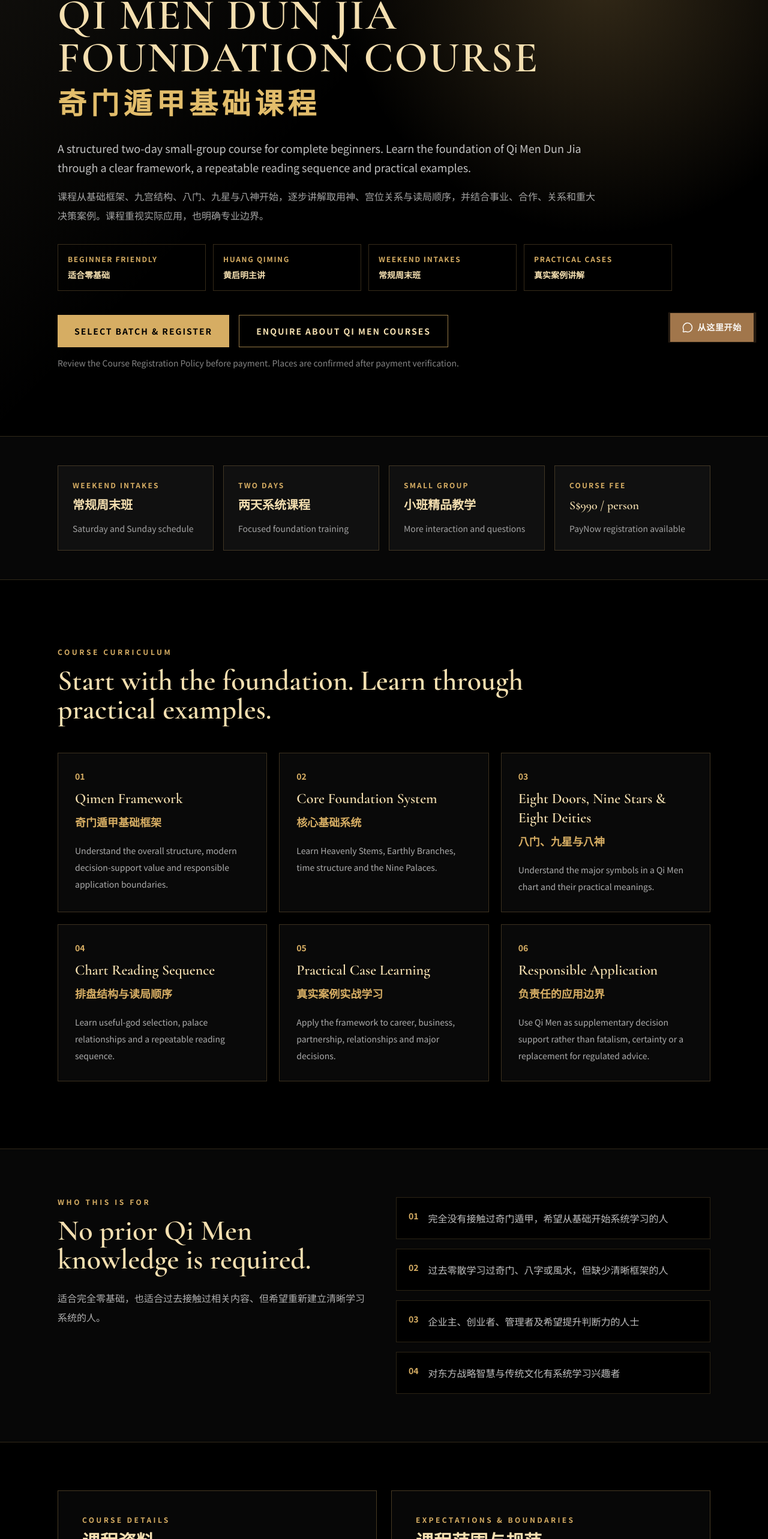
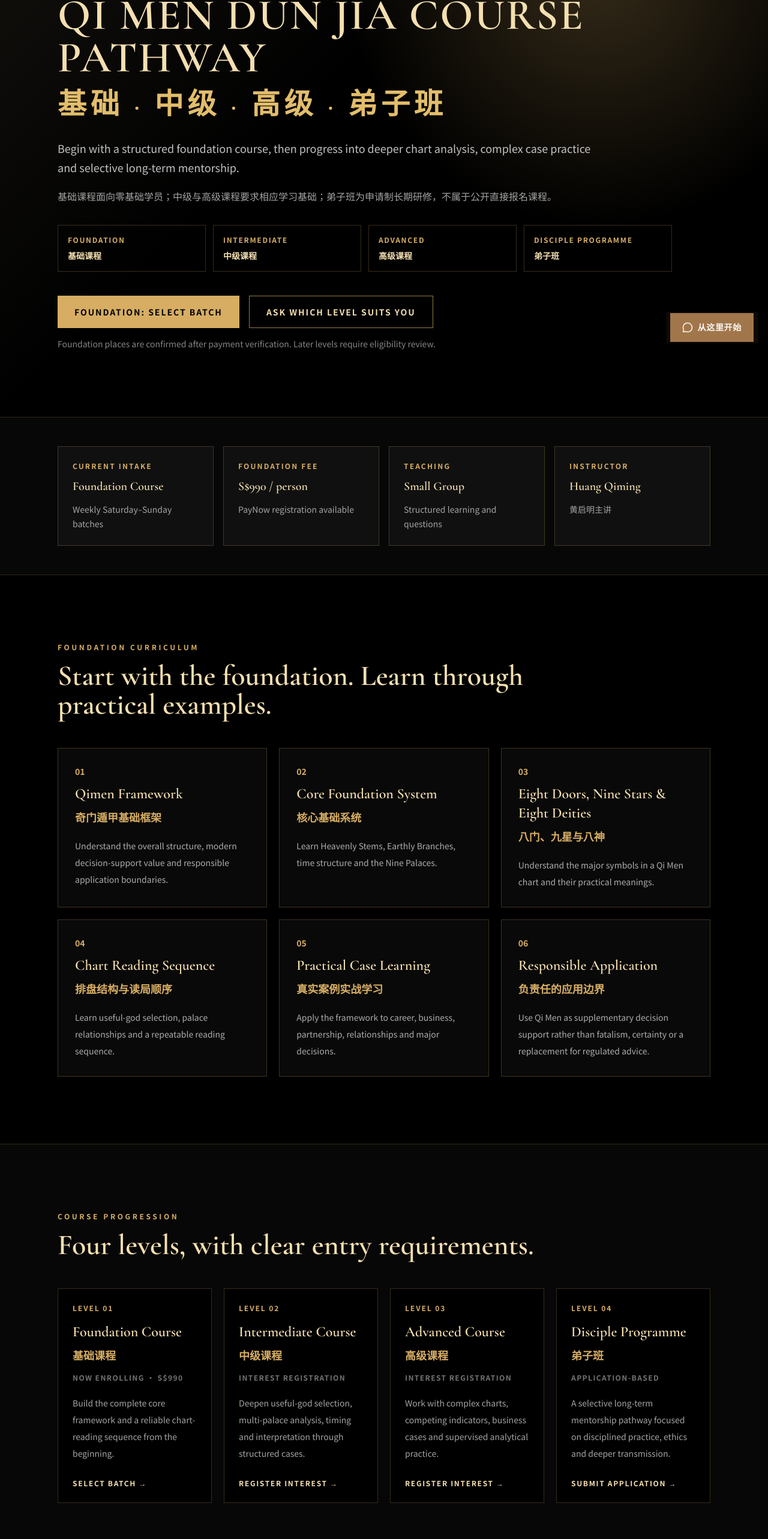
Before and after one commit to BODHIWONG/qmfeng-website, a Next.js app: page /qi-men-dun-jia-course-singapore in a window 1280 px wide. Shown: the part 206-2772 px from the top of the page at 60% size. Built offline with nearby package versions, Linux system fonts and the light colour scheme.

Commit message:
Present full Qi Men course progression on course page

```diff
--- a/app/qi-men-dun-jia-course-singapore/page.tsx
+++ b/app/qi-men-dun-jia-course-singapore/page.tsx
@@ -6,24 +6,28 @@ import Footer from "@/components/footer";
 import FloatingActions from "@/components/floating-actions";
 
 export const metadata: Metadata = {
-  title: "Qi Men Dun Jia Foundation Course Singapore｜S$990 Weekend Class",
+  title: "Qi Men Dun Jia Courses Singapore｜Foundation, Intermediate, Advanced & Disciple",
   description:
-    "Qimen Strategy Academy Singapore offers a two-day Qi Men Dun Jia foundation course for complete beginners. Regular Saturday–Sunday intakes from 19 September 2026, S$990 per participant.",
+    "Qimen Strategy Academy Singapore offers a four-level Qi Men Dun Jia pathway: Foundation, Intermediate, Advanced and an application-based Disciple Programme. Foundation weekend classes are now open at S$990.",
   keywords: [
     "Qi Men Dun Jia course Singapore",
     "Qi Men Dun Jia class Singapore",
     "Qimen Dunjia foundation course",
-    "Weekend Qi Men course Singapore",
+    "Qi Men intermediate course",
+    "Qi Men advanced course",
+    "Qi Men disciple programme",
     "奇门遁甲课程新加坡",
-    "新加坡奇门遁甲教学",
     "奇门遁甲基础课程",
+    "奇门遁甲中级课程",
+    "奇门遁甲高级课程",
+    "奇门遁甲弟子班",
   ],
   alternates: { canonical: "https://www.qmfeng.com/qi-men-dun-jia-course-singapore" },
 };
 
 const REGISTRATION_LINK = "/course-registration?course=qimen-foundation&batch=2026-09-19";
 const WA_LINK =
-  "https://wa.me/6589593499?text=Hi%2C%20I%27m%20interested%20in%20learning%20Qi%20Men%20Dun%20Jia.%20May%20I%20know%20which%20courses%20are%20currently%20available%20and%20the%20upcoming%20class%20dates%3F";
+  "https://wa.me/6589593499?text=Hi%2C%20I%27m%20interested%20in%20the%20Qi%20Men%20Dun%20Jia%20course%20pathway.%20May%20I%20know%20which%20level%20is%20suitable%20for%20me%3F";
 
 const curriculum = [
   ["01", "Qimen Framework", "奇门遁甲基础框架", "Understand the overall structure, modern decision-support value and responsible application boundaries."],
@@ -32,6 +36,45 @@ const curriculum = [
   ["04", "Chart Reading Sequence", "排盘结构与读局顺序", "Learn useful-god selection, palace relationships and a repeatable reading sequence."],
   ["05", "Practical Case Learning", "真实案例实战学习", "Apply the framework to career, business, partnership, relationships and major decisions."],
   ["06", "Responsible Application", "负责任的应用边界", "Use Qi Men as supplementary decision support rather than fatalism, certainty or a replacement for regulated advice."],
+];
+
+const pathway = [
+  {
+    level: "01",
+    title: "Foundation Course",
+    zh: "基础课程",
+    status: "Now Enrolling · S$990",
+    body: "Build the complete core framework and a reliable chart-reading sequence from the beginning.",
+    href: "/course-registration?course=qimen-foundation&batch=2026-09-19",
+    cta: "Select Batch",
+  },
+  {
+    level: "02",
+    title: "Intermediate Course",
+    zh: "中级课程",
+    status: "Interest Registration",
+    body: "Deepen useful-god selection, multi-palace analysis, timing and interpretation through structured cases.",
+    href: "/course-registration?course=qimen-intermediate",
+    cta: "Register Interest",
+  },
+  {
+    level: "03",
+    title: "Advanced Course",
+    zh: "高级课程",
+    status: "Interest Registration",
+    body: "Work with complex charts, competing indicators, business cases and supervised analytical practice.",
+    href: "/course-registration?course=qimen-advanced",
+    cta: "Register Interest",
+  },
+  {
+    level: "04",
+    title: "Disciple Programme",
+    zh: "弟子班",
+    status: "Application-Based",
+    body: "A selective long-term mentorship pathway focused on disciplined practice, ethics and deeper transmission.",
+    href: "/course-registration?course=qimen-disciple",
+    cta: "Submit Application",
+  },
 ];
 
 const suitableFor = [
@@ -56,6 +99,8 @@ const facts = [
 const expectations = [
   ["Included", "课程包含", "Two days of in-person teaching, structured foundation content, guided case explanation and class Q&A."],
   ["Not Included", "课程不包含", "Professional certification, guaranteed mastery, unlimited after-class consultation or permission to reproduce and teach the materials."],
+  ["Progression", "进阶规则", "Intermediate and Advanced admission may require completion of the previous level or an assessment of equivalent knowledge."],
+  ["Disciple Programme", "弟子班", "Admission is by application and assessment only. Participation does not automatically grant certification, teaching rights or commercial-use permission."],
   ["Class Conduct", "课堂规范", "Participant privacy and confidential case material must be respected. Recording and redistribution require written permission."],
   ["Place Confirmation", "名额确认", "A place is confirmed only after payment verification and written acknowledgement from Qimen Strategy Academy."],
 ];
@@ -70,16 +115,16 @@ export default function QiMenCoursePage() {
             <div className="absolute inset-0 bg-[radial-gradient(circle_at_78%_18%,rgba(214,173,99,0.24),transparent_34%),linear-gradient(135deg,rgba(244,223,176,0.08),transparent_42%)]" />
             <div className="container relative mx-auto max-w-6xl">
               <p className="text-xs font-bold uppercase tracking-[0.30em] text-[#d6ad63]">Qimen Strategy Academy · Singapore</p>
-              <h1 className="mt-5 max-w-5xl text-4xl font-semibold uppercase leading-[0.98] tracking-[0.03em] text-[#f4dfb0] md:text-7xl">Qi Men Dun Jia Foundation Course</h1>
-              <h2 className="mt-5 text-3xl font-semibold tracking-[0.14em] text-[#e2bd6b] md:text-5xl">奇门遁甲基础课程</h2>
-              <p className="mt-8 max-w-4xl text-lg leading-8 text-white/76">A structured two-day small-group course for complete beginners. Learn the foundation of Qi Men Dun Jia through a clear framework, a repeatable reading sequence and practical examples.</p>
-              <p className="mt-4 max-w-4xl leading-8 text-white/64">课程从基础框架、九宫结构、八门、九星与八神开始，逐步讲解取用神、宫位关系与读局顺序，并结合事业、合作、关系和重大决策案例。课程重视实际应用，也明确专业边界。</p>
+              <h1 className="mt-5 max-w-5xl text-4xl font-semibold uppercase leading-[0.98] tracking-[0.03em] text-[#f4dfb0] md:text-7xl">Qi Men Dun Jia Course Pathway</h1>
+              <h2 className="mt-5 text-3xl font-semibold tracking-[0.14em] text-[#e2bd6b] md:text-5xl">基础 · 中级 · 高级 · 弟子班</h2>
+              <p className="mt-8 max-w-4xl text-lg leading-8 text-white/76">Begin with a structured foundation course, then progress into deeper chart analysis, complex case practice and selective long-term mentorship.</p>
+              <p className="mt-4 max-w-4xl leading-8 text-white/64">基础课程面向零基础学员；中级与高级课程要求相应学习基础；弟子班为申请制长期研修，不属于公开直接报名课程。</p>
               <div className="mt-8 grid max-w-5xl gap-3 sm:grid-cols-2 lg:grid-cols-4">
                 {[
-                  ["Beginner Friendly", "适合零基础"],
-                  ["Huang Qiming", "黄启明主讲"],
-                  ["Weekend Intakes", "常规周末班"],
-                  ["Practical Cases", "真实案例讲解"],
+                  ["Foundation", "基础课程"],
+                  ["Intermediate", "中级课程"],
+                  ["Advanced", "高级课程"],
+                  ["Disciple Programme", "弟子班"],
                 ].map(([en, zh]) => (
                   <div key={en} className="border border-[#d6ad63]/25 bg-black/30 p-4">
                     <p className="text-xs font-bold uppercase tracking-[0.14em] text-[#d6ad63]">{en}</p>
@@ -88,20 +133,20 @@ export default function QiMenCoursePage() {
                 ))}
               </div>
               <div className="mt-10 flex flex-col gap-4 sm:flex-row">
-                <Link href={REGISTRATION_LINK} className="inline-flex items-center justify-center bg-[#d6ad63] px-7 py-4 text-sm font-bold uppercase tracking-[0.14em] text-black hover:bg-[#f4dfb0]">Select Batch & Register</Link>
-                <a href={WA_LINK} target="_blank" rel="noopener noreferrer" className="inline-flex items-center justify-center border border-[#d6ad63]/70 px-7 py-4 text-sm font-bold uppercase tracking-[0.14em] text-[#f4dfb0] hover:bg-[#d6ad63]/10">Enquire About Qi Men Courses</a>
+                <Link href={REGISTRATION_LINK} className="inline-flex items-center justify-center bg-[#d6ad63] px-7 py-4 text-sm font-bold uppercase tracking-[0.14em] text-black hover:bg-[#f4dfb0]">Foundation: Select Batch</Link>
+                <a href={WA_LINK} target="_blank" rel="noopener noreferrer" className="inline-flex items-center justify-center border border-[#d6ad63]/70 px-7 py-4 text-sm font-bold uppercase tracking-[0.14em] text-[#f4dfb0] hover:bg-[#d6ad63]/10">Ask Which Level Suits You</a>
               </div>
-              <p className="mt-4 text-sm text-white/52">Review the Course Registration Policy before payment. Places are confirmed after payment verification.</p>
+              <p className="mt-4 text-sm text-white/52">Foundation places are confirmed after payment verification. Later levels require eligibility review.</p>
             </div>
           </section>
 
           <section className="border-y border-[#d6ad63]/20 bg-[#070707] px-4 py-12">
             <div className="container mx-auto grid max-w-6xl gap-4 md:grid-cols-4">
               {[
-                ["Weekend Intakes", "常规周末班", "Saturday and Sunday schedule"],
-                ["Two Days", "两天系统课程", "Focused foundation training"],
-                ["Small Group", "小班精品教学", "More interaction and questions"],
-                ["Course Fee", "S$990 / person", "PayNow registration available"],
+                ["Current Intake", "Foundation Course", "Weekly Saturday–Sunday batches"],
+                ["Foundation Fee", "S$990 / person", "PayNow registration available"],
+                ["Teaching", "Small Group", "Structured learning and questions"],
+                ["Instructor", "Huang Qiming", "黄启明主讲"],
               ].map(([title, value, body]) => (
                 <article key={title} className="border border-[#d6ad63]/25 bg-white/[0.035] p-6">
                   <p className="text-xs font-bold uppercase tracking-[0.18em] text-[#d6ad63]">{title}</p>
@@ -114,7 +159,7 @@ export default function QiMenCoursePage() {
 
           <section className="px-4 py-20 md:py-28">
             <div className="container mx-auto max-w-6xl">
-              <p className="text-xs font-bold uppercase tracking-[0.3em] text-[#d6ad63]">Course Curriculum</p>
+              <p className="text-xs font-bold uppercase tracking-[0.3em] text-[#d6ad63]">Foundation Curriculum</p>
               <h2 className="mt-4 max-w-4xl text-3xl font-semibold text-[#f4dfb0] md:text-5xl">Start with the foundation. Learn through practical examples.</h2>
               <div className="mt-12 grid gap-5 md:grid-cols-2 lg:grid-cols-3">
                 {curriculum.map(([no, title, zh, body]) => (
@@ -129,16 +174,35 @@ export default function QiMenCoursePage() {
             </div>
           </section>
 
-          <section className="border-y border-[#d6ad63]/20 bg-[#070707] px-4 py-20">
+          <section className="border-y border-[#d6ad63]/20 bg-[#070707] px-4 py-20 md:py-28">
+            <div className="container mx-auto max-w-6xl">
+              <p className="text-xs font-bold uppercase tracking-[0.3em] text-[#d6ad63]">Course Progression</p>
+              <h2 className="mt-4 max-w-4xl text-3xl font-semibold text-[#f4dfb0] md:text-5xl">Four levels, with clear entry requirements.</h2>
+              <div className="mt-12 grid gap-5 md:grid-cols-2 lg:grid-cols-4">
+                {pathway.map((item) => (
+                  <article key={item.level} className="flex h-full flex-col border border-[#d6ad63]/25 bg-black p-6">
+                    <p className="text-xs font-bold uppercase tracking-[0.16em] text-[#d6ad63]">Level {item.level}</p>
+                    <h3 className="mt-4 text-2xl font-semibold text-[#f4dfb0]">{item.title}</h3>
+                    <p className="mt-2 text-lg font-semibold text-[#d6ad63]">{item.zh}</p>
+                    <p className="mt-4 text-xs font-bold uppercase tracking-[0.12em] text-white/45">{item.status}</p>
+                    <p className="mt-5 text-sm leading-7 text-white/64">{item.body}</p>
+                    <Link href={item.href} className="mt-auto pt-7 text-xs font-bold uppercase tracking-[0.14em] text-[#f4dfb0] hover:text-[#d6ad63]">{item.cta} →</Link>
+                  </article>
+                ))}
+              </div>
+            </div>
+          </section>
+
+          <section className="px-4 py-20 md:py-28">
             <div className="container mx-auto grid max-w-6xl gap-10 lg:grid-cols-2">
               <div>
-                <p className="text-xs font-bold uppercase tracking-[0.3em] text-[#d6ad63]">Who This Is For</p>
+                <p className="text-xs font-bold uppercase tracking-[0.3em] text-[#d6ad63]">Who Foundation Is For</p>
                 <h2 className="mt-4 text-3xl font-semibold text-[#f4dfb0] md:text-5xl">No prior Qi Men knowledge is required.</h2>
                 <p className="mt-6 leading-8 text-white/68">适合完全零基础，也适合过去接触过相关内容、但希望重新建立清晰学习系统的人。</p>
               </div>
               <div className="space-y-4">
                 {suitableFor.map((item, index) => (
-                  <div key={item} className="flex gap-4 border border-[#d6ad63]/20 bg-black p-5">
+                  <div key={item} className="flex gap-4 border border-[#d6ad63]/20 bg-[#070707] p-5">
                     <span className="text-sm font-bold text-[#d6ad63]">{String(index + 1).padStart(2, "0")}</span>
                     <p className="leading-7 text-white/75">{item}</p>
                   </div>
@@ -147,11 +211,11 @@ export default function QiMenCoursePage() {
             </div>
           </section>
 
-          <section className="px-4 py-20">
+          <section className="border-y border-[#d6ad63]/20 bg-[#070707] px-4 py-20">
             <div className="container mx-auto max-w-6xl grid gap-6 lg:grid-cols-2">
-              <div className="border border-[#d6ad63]/30 bg-[#070707] p-8 md:p-10">
-                <p className="text-xs font-bold uppercase tracking-[0.28em] text-[#d6ad63]">Course Details</p>
-                <h2 className="mt-3 text-3xl font-semibold text-[#f4dfb0]">课程资料</h2>
+              <div className="border border-[#d6ad63]/30 bg-black p-8 md:p-10">
+                <p className="text-xs font-bold uppercase tracking-[0.28em] text-[#d6ad63]">Foundation Course Details</p>
+                <h2 className="mt-3 text-3xl font-semibold text-[#f4dfb0]">基础课程资料</h2>
                 <div className="mt-8 grid gap-5 sm:grid-cols-2">
                   {facts.map(([en, zh, value]) => (
                     <div key={en} className="border-b border-[#d6ad63]/15 pb-4">
@@ -161,7 +225,7 @@ export default function QiMenCoursePage() {
                   ))}
                 </div>
               </div>
-              <div className="border border-[#d6ad63]/30 bg-[#070707] p-8 md:p-10">
+              <div className="border border-[#d6ad63]/30 bg-black p-8 md:p-10">
                 <p className="text-xs font-bold uppercase tracking-[0.28em] text-[#d6ad63]">Expectations & Boundaries</p>
                 <h2 className="mt-3 text-3xl font-semibold text-[#f4dfb0]">课程范围与规范</h2>
                 <div className="mt-8 space-y-5">
@@ -177,14 +241,14 @@ export default function QiMenCoursePage() {
             </div>
           </section>
 
-          <section className="px-4 pb-24">
+          <section className="px-4 py-24">
             <div className="container mx-auto max-w-4xl border border-[#d6ad63]/40 bg-[#d6ad63]/10 p-8 text-center md:p-12">
               <p className="text-xs font-bold uppercase tracking-[0.3em] text-[#d6ad63]">Course Registration</p>
-              <h2 className="mt-5 text-3xl font-semibold text-[#f4dfb0] md:text-5xl">Choose an available weekend batch.</h2>
-              <p className="mx-auto mt-6 max-w-2xl leading-8 text-white/70">报名页会显示未来可选的周六、周日班次。选择日期、填写学员资料并完成PayNow付款后，我们将核实并书面确认名额。</p>
+              <h2 className="mt-5 text-3xl font-semibold text-[#f4dfb0] md:text-5xl">Select Foundation, or register interest in a later level.</h2>
+              <p className="mx-auto mt-6 max-w-2xl leading-8 text-white/70">基础课程可直接选择周末班次；中级、高级和弟子班可提交意向资料，我们将根据学习背景、资格与未来开班安排联系申请者。</p>
               <div className="mt-8 flex flex-col justify-center gap-4 sm:flex-row">
-                <Link href={REGISTRATION_LINK} className="inline-flex items-center justify-center bg-[#d6ad63] px-8 py-4 text-sm font-bold uppercase tracking-[0.14em] text-black hover:bg-[#f4dfb0]">Select Batch & Register</Link>
-                <Link href="/course-policy" className="inline-flex items-center justify-center border border-[#d6ad63]/70 px-8 py-4 text-sm font-bold uppercase tracking-[0.14em] text-[#f4dfb0] hover:bg-[#d6ad63]/10">Course Policy</Link>
+                <Link href={REGISTRATION_LINK} className="inline-flex items-center justify-center bg-[#d6ad63] px-8 py-4 text-sm font-bold uppercase tracking-[0.14em] text-black hover:bg-[#f4dfb0]">Foundation Registration</Link>
+                <Link href="/courses" className="inline-flex items-center justify-center border border-[#d6ad63]/70 px-8 py-4 text-sm font-bold uppercase tracking-[0.14em] text-[#f4dfb0] hover:bg-[#d6ad63]/10">View All Levels</Link>
               </div>
             </div>
           </section>
```
